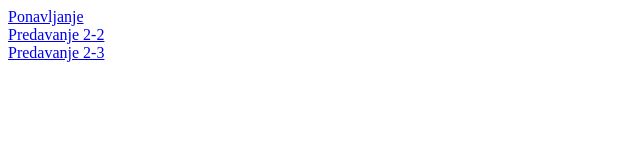
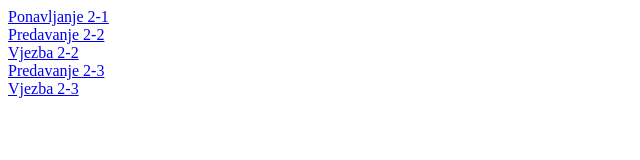
Before and after one commit to edin-m/edin-m.github.io, a plain HTML site: page baze-podataka/index.html in a window 1280 px wide. Shown: the whole page, without its empty margins (0-640 px from the left). Drawn offline with Linux system fonts and the light colour scheme.

Commit message:
Update index.html

```diff
--- a/baze-podataka/index.html
+++ b/baze-podataka/index.html
@@ -2,9 +2,11 @@
 <html>
 <body>
 
-<a href="Ponavljanje_1.pdf">Ponavljanje</a><br />
+<a href="Ponavljanje-2-1.pdf">Ponavljanje 2-1</a><br />
 <a href="Predavanje-2-2.pdf">Predavanje 2-2</a><br />
+<a href="Vjezba-2-2.pdf">Vjezba 2-2</a><br />
 <a href="Predavanje-2-3.pdf">Predavanje 2-3</a><br />
+<a href="Vjezba-2-3.pdf">Vjezba 2-3</a><br />
 
 </body>
 </html>
```
